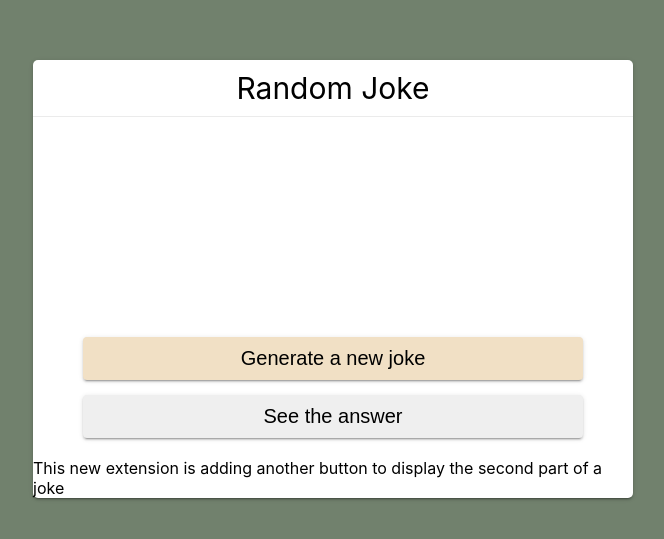
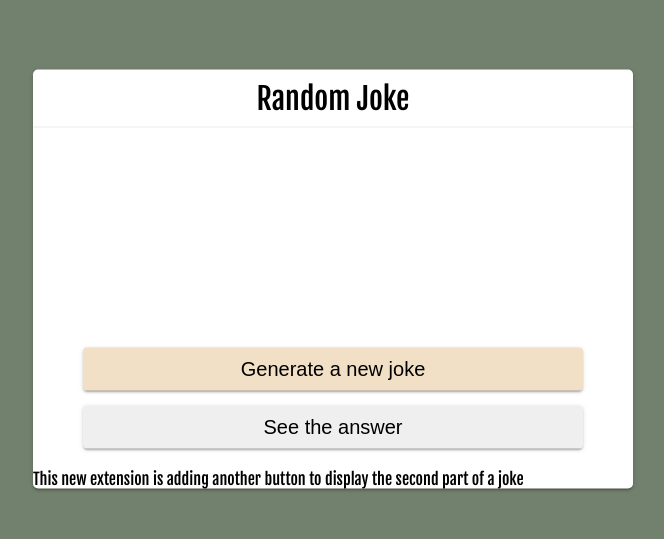
Before and after one commit to bencunningham2019/bencunningham2019.github.io, a plain HTML site: page Assignments/ica11/assignment11.html in a window 1280 px wide. Shown: the part 121-660 px from the top of the page, without its empty margins (307-971 px from the left). Drawn offline with Linux system fonts and the light colour scheme; no server answers.

Commit message:
Update CSS

```diff
--- a/Assignments/ica11/ica11.css
+++ b/Assignments/ica11/ica11.css
@@ -1,3 +1,4 @@
+@import url('https://fonts.googleapis.com/css2?family=Fjalla+One&display=swap');
 html {
     box-sizing: border-box;
   }
@@ -11,7 +12,7 @@ html {
   }
 
   body {
-    font-family: -apple-system, BlinkMacSystemFont, "Segoe UI", Roboto, Oxygen-Sans, Ubuntu, Cantarell, "Helvetica Neue", sans-serif;
+    font-family:'Fjalla One', sans-serif;
     background-color: #71816D;
   }
 
```
